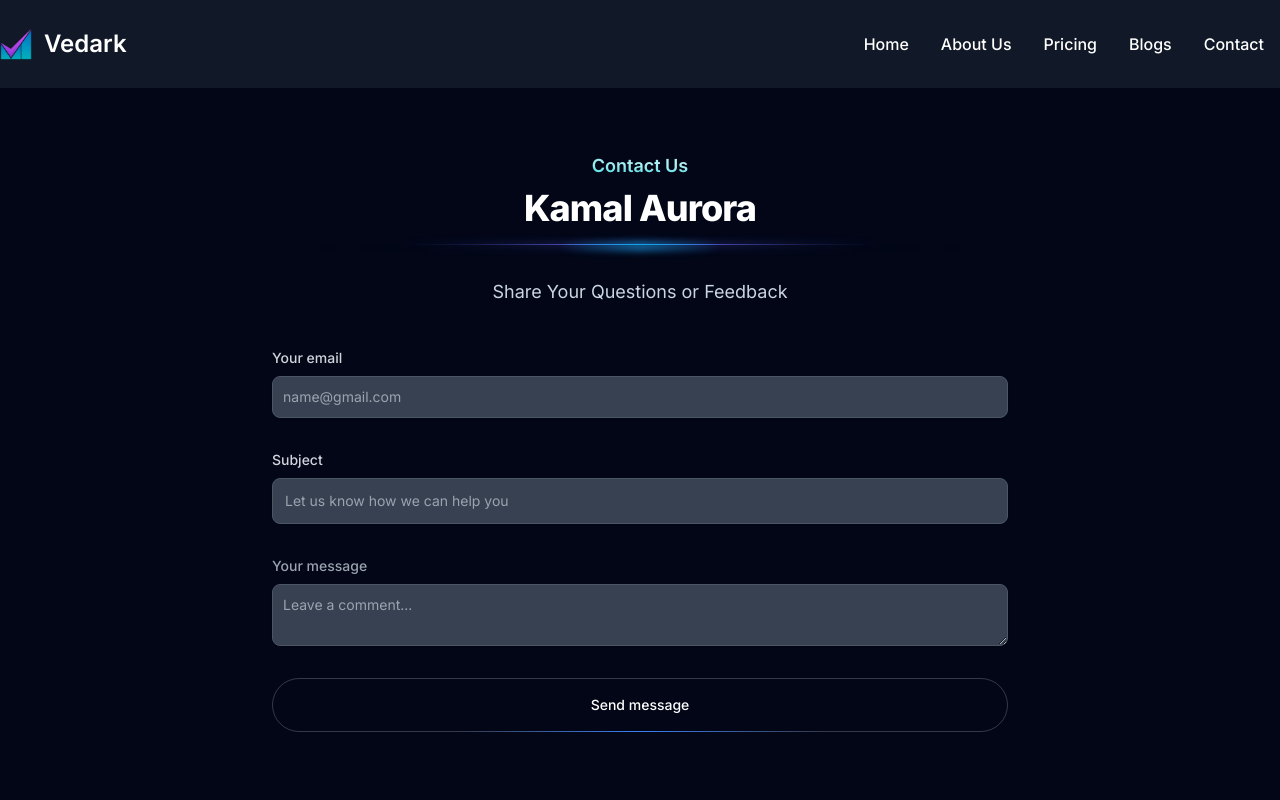
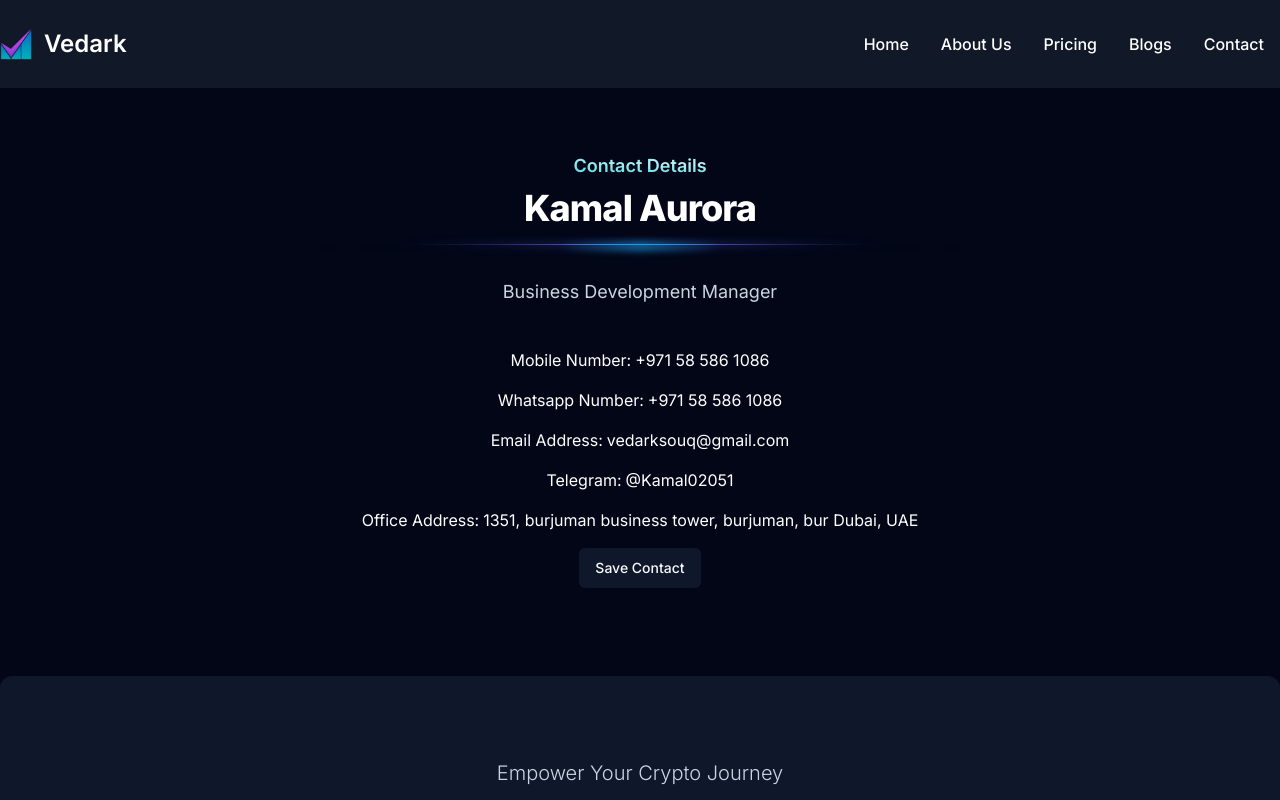
Before and after one commit to rohit4242/verdark-tech-main, a Next.js app: page /contact-details/kamal-aurora in a window 1280 px wide. Shown: the top 800 px of the page. Built offline with nearby package versions, Linux system fonts and the light colour scheme.

Commit message:
contact details complete

```diff
--- a/src/app/contact-details/kamal-aurora/page.tsx
+++ b/src/app/contact-details/kamal-aurora/page.tsx
@@ -1,19 +1,42 @@
-import Heading from "@/components/Heading";
+"use client";
+import { Button } from "@/components/ui/button";
+import Link from "next/link";
 import { FC } from "react";
 
 interface pageProps {}
 
 const page: FC<pageProps> = ({}) => {
+  const handleSaveContact = () => {
+    const vcard = `BEGIN:VCARD
+    VERSION:3.0
+    FN:Kamal Aurora
+    TITLE:Business Development Manager
+    TEL;TYPE=CELL:+971585861086
+    TEL;TYPE=WORK:+971585861086
+    EMAIL;TYPE=WORK:vedarksouq@gmail.com
+    URL;TYPE=Website:https://vedarktech.com
+    ADR;TYPE=WORK:;;1351, burjuman business tower, burjuman, bur Dubai;UAE
+    END:VCARD`;
+
+    const blob = new Blob([vcard], { type: "text/vcard;charset=utf-8" });
+    const url = window.URL.createObjectURL(blob);
+    const link = document.createElement("a");
+    link.href = url;
+    link.setAttribute("download", "kamal_aurora.vcf");
+    document.body.appendChild(link);
+    link.click();
+    document.body.removeChild(link);
+  };
   return (
     <div className="mb-20 ">
       <section className="bg-slate-950">
         <div className="py-2 lg:py-2 mb-8 lg:mb-2 px-4 mx-auto max-w-screen-md">
           <div className="mx-auto max-w-4xl text-center mt-14">
             <h1 className=" text-lg font-semibold leading-7 text-gradient">
-              Contact Us
+              Contact Details
             </h1>
             <p className="mt-2 text-4xl tracking-tight font-extrabold  text-white">
-            Kamal Aurora
+              Kamal Aurora
             </p>
             <div className="w-[22rem] md:w-[40rem] mx-auto h-2 mt-4 relative">
               {/* Gradients */}
@@ -26,66 +49,54 @@ const page: FC<pageProps> = ({}) => {
               <div className="absolute inset-0 w-full h-full bg-slate-950 [mask-image:radial-gradient(350px_200px_at_top,transparent_20%,white)]"></div>
             </div>
             <p className="mx-auto mt-6 max-w-2xl text-center text-lg leading-8 text-slate-300">
-            Share Your Questions or Feedback
+              Business Development Manager
             </p>
           </div>
 
-          <form action="#" className="space-y-8 mt-10">
-            <div>
-              <label
-                htmlFor="email"
-                className="block mb-2 text-sm font-medium text-gray-300"
+          <div className=" text-white mt-10 space-y-4 ">
+            <div className="flex justify-center items-center gap-1">
+              <p>Mobile Number: </p>
+              <Link href={"tel:971585861086"} className="hover:underline">
+                +971 58 586 1086
+              </Link>
+            </div>
+            <div className="flex justify-center items-center gap-1">
+              <p>Whatsapp Number: </p>
+              <Link
+                href={"https://wa.me/971585861086"}
+                className="hover:underline"
               >
-                Your email
-              </label>
-              <input
-                type="email"
-                id="email"
-                className="shadow-sm 0 border   text-sm rounded-lg focus:ring-primary-500 focus:border-primary-500 block w-full p-2.5 bg-gray-700 border-gray-600 placeholder-gray-400 text-white focus:ring-primary-500 focus:border-primary-500 shadow-sm-light"
-                placeholder="name@gmail.com"
-                required
-              />
+                +971 58 586 1086
+              </Link>
+            </div>{" "}
+            <div className="flex justify-center items-center gap-1">
+              <p>Email Address: </p>
+              <Link
+                href={"mailto:vedarksouq@gmail.com"}
+                className="hover:underline"
+              >
+                vedarksouq@gmail.com{" "}
+              </Link>
             </div>
-            <div>
-              <label
-                htmlFor="subject"
-                className="block mb-2 text-sm font-medium text-gray-300"
+            <div className="flex justify-center items-center gap-1">
+              <p>Telegram: </p>
+              <Link
+                href={"https://t.me/Kamal02051"}
+                className="hover:underline"
               >
-                Subject
-              </label>
-              <input
-                type="text"
-                id="subject"
-                className="block p-3 w-full text-sm  rounded-lg border  shadow-sm focus:ring-primary-500 focus:border-primary-500 bg-gray-700 border-gray-600 placeholder-gray-400 text-white focus:ring-primary-500 focus:border-primary-500 shadow-sm-light"
-                placeholder="Let us know how we can help you"
-                required
-              />
+                @Kamal02051
+              </Link>
             </div>
-            <div className="sm:col-span-2">
-              <label
-                htmlFor="message"
-                className="block mb-2 text-sm font-medium  text-gray-400"
-              >
-                Your message
-              </label>
-              <textarea
-                id="message"
-                className="block p-2.5 w-full text-sm  rounded-lg shadow-sm border  focus:ring-primary-500 focus:border-primary-500 bg-gray-700 border-gray-600 placeholder-gray-400 text-white focus:ring-primary-500 focus:border-primary-500"
-                placeholder="Leave a comment..."
-              ></textarea>
+            <div className="flex justify-center items-center gap-1">
+              <p>Office Address: </p>
+              <p>1351, burjuman business tower, burjuman, bur Dubai, UAE</p>
             </div>
-
-            <button
-              type="submit"
-              className="border text-sm font-medium w-full my-4 relative border-neutral-200 border-white/[0.2]  text-white px-6 py-4 rounded-full"
-            >
-              Send message
-              <span className="absolute inset-x-0 w-1/2 mx-auto -bottom-px bg-gradient-to-r from-transparent via-blue-500 to-transparent  h-px" />
-            </button>
-          </form>
+            <div className="flex justify-center items-center">
+              <Button onClick={handleSaveContact}>Save Contact</Button>
+            </div>
+          </div>
         </div>
       </section>
-
     </div>
   );
 };
--- a/src/app/contact-details/raju-kumar-singh/page.tsx
+++ b/src/app/contact-details/raju-kumar-singh/page.tsx
@@ -1,19 +1,42 @@
-import Heading from "@/components/Heading";
+"use client";
+import { Button } from "@/components/ui/button";
+import Link from "next/link";
 import { FC } from "react";
 
 interface pageProps {}
 
 const page: FC<pageProps> = ({}) => {
+  const handleSaveContact = () => {
+    const vcard = `BEGIN:VCARD
+    VERSION:3.0
+    FN:Raju Kumar Singh
+    TITLE:Business Development Manager
+    TEL;TYPE=CELL:+971508201569
+    TEL;TYPE=WORK:+971508201569
+    EMAIL;TYPE=WORK:vedarksouq@gmail.com
+    URL;TYPE=Website:https://vedarktech.com
+    ADR;TYPE=WORK:;;1351, burjuman business tower, burjuman, bur Dubai;UAE
+    END:VCARD`;
+
+    const blob = new Blob([vcard], { type: "text/vcard;charset=utf-8" });
+    const url = window.URL.createObjectURL(blob);
+    const link = document.createElement("a");
+    link.href = url;
+    link.setAttribute("download", "raju_kumar_singh.vcf");
+    document.body.appendChild(link);
+    link.click();
+    document.body.removeChild(link);
+  };
   return (
     <div className="mb-20 ">
       <section className="bg-slate-950">
         <div className="py-2 lg:py-2 mb-8 lg:mb-2 px-4 mx-auto max-w-screen-md">
           <div className="mx-auto max-w-4xl text-center mt-14">
             <h1 className=" text-lg font-semibold leading-7 text-gradient">
-              Contact Us
+              Contact Details
             </h1>
             <p className="mt-2 text-4xl tracking-tight font-extrabold  text-white">
-            Raju Kumar Singh
+              Raju Kumar Singh
             </p>
             <div className="w-[22rem] md:w-[40rem] mx-auto h-2 mt-4 relative">
               {/* Gradients */}
@@ -25,67 +48,52 @@ const page: FC<pageProps> = ({}) => {
               {/* Radial Gradient to prevent sharp edges */}
               <div className="absolute inset-0 w-full h-full bg-slate-950 [mask-image:radial-gradient(350px_200px_at_top,transparent_20%,white)]"></div>
             </div>
-            <p className="mx-auto mt-6 max-w-2xl text-center text-lg leading-8 text-slate-300">
-            Share Your Questions or Feedback
+            <p className="mx-auto mt-2 max-w-2xl text-center text-lg leading-8 text-slate-300">
+              Business Development Manager
             </p>
           </div>
 
-          <form action="#" className="space-y-8 mt-10">
-            <div>
-              <label
-                htmlFor="email"
-                className="block mb-2 text-sm font-medium text-gray-300"
+          <div className=" text-white mt-10 space-y-4 ">
+            <div className="flex justify-center items-center gap-1">
+              <p>Mobile Number: </p>
+              <Link href={"tel:971508201569"} className="hover:underline">
+                +971 50 820 1569
+              </Link>
+            </div>
+            <div className="flex justify-center items-center gap-1">
+              <p>Whatsapp Number: </p>
+              <Link
+                href={"https://wa.me/971508201569"}
+                className="hover:underline"
               >
-                Your email
-              </label>
-              <input
-                type="email"
-                id="email"
-                className="shadow-sm 0 border   text-sm rounded-lg focus:ring-primary-500 focus:border-primary-500 block w-full p-2.5 bg-gray-700 border-gray-600 placeholder-gray-400 text-white focus:ring-primary-500 focus:border-primary-500 shadow-sm-light"
-                placeholder="name@gmail.com"
-                required
-              />
+                +971 50 820 1569
+              </Link>
+            </div>{" "}
+            <div className="flex justify-center items-center gap-1">
+              <p>Email Address: </p>
+              <Link
+                href={"mailto:vedarksouq@gmail.com"}
+                className="hover:underline"
+              >
+                vedarksouq@gmail.com
+              </Link>
             </div>
-            <div>
-              <label
-                htmlFor="subject"
-                className="block mb-2 text-sm font-medium text-gray-300"
-              >
-                Subject
-              </label>
-              <input
-                type="text"
-                id="subject"
-                className="block p-3 w-full text-sm  rounded-lg border  shadow-sm focus:ring-primary-500 focus:border-primary-500 bg-gray-700 border-gray-600 placeholder-gray-400 text-white focus:ring-primary-500 focus:border-primary-500 shadow-sm-light"
-                placeholder="Let us know how we can help you"
-                required
-              />
+            <div className="flex justify-center items-center gap-1">
+              <p>Telegram: </p>
+              <Link href={"https://t.me/vedark"} className="hover:underline">
+                @Vedark
+              </Link>
             </div>
-            <div className="sm:col-span-2">
-              <label
-                htmlFor="message"
-                className="block mb-2 text-sm font-medium  text-gray-400"
-              >
-                Your message
-              </label>
-              <textarea
-                id="message"
-                className="block p-2.5 w-full text-sm  rounded-lg shadow-sm border  focus:ring-primary-500 focus:border-primary-500 bg-gray-700 border-gray-600 placeholder-gray-400 text-white focus:ring-primary-500 focus:border-primary-500"
-                placeholder="Leave a comment..."
-              ></textarea>
+            <div className="flex justify-center items-center gap-1">
+              <p>Office Address: </p>
+              <p>1351, burjuman business tower, burjuman, bur Dubai, UAE</p>
             </div>
-
-            <button
-              type="submit"
-              className="border text-sm font-medium w-full my-4 relative border-neutral-200 border-white/[0.2]  text-white px-6 py-4 rounded-full"
-            >
-              Send message
-              <span className="absolute inset-x-0 w-1/2 mx-auto -bottom-px bg-gradient-to-r from-transparent via-blue-500 to-transparent  h-px" />
-            </button>
-          </form>
+            <div className="flex justify-center items-center">
+              <Button onClick={handleSaveContact}>Save Contact</Button>
+            </div>
+          </div>
         </div>
       </section>
-
     </div>
   );
 };
```
